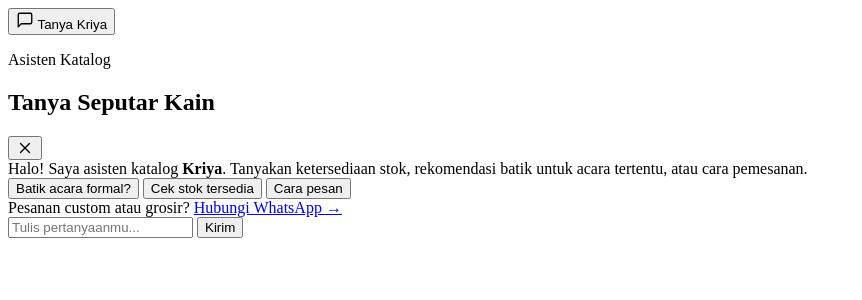
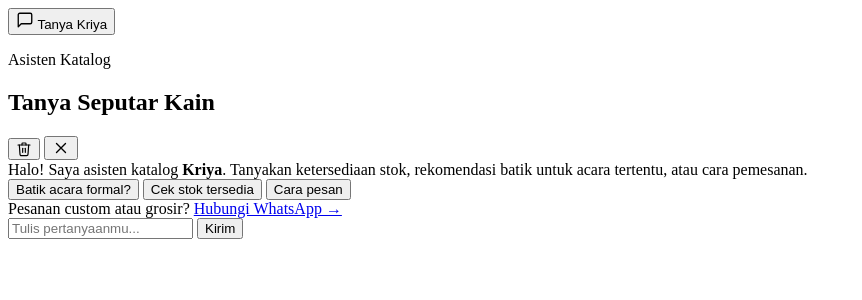
Before and after one commit to BimoFr/PAW-Project-Kriya, a Node server app: template views/partials/chat-widget.ejs in a window 1280 px wide. Shown: the top 300 px of the page, without its empty margins (0-862 px from the left). Run offline with Node 20, Linux system fonts and the light colour scheme; the template is opened without the code that fills it, so the values that code supplies are empty; some libraries are stand-ins or nearby versions.

Commit message:
week9(refactor): perbarui kontrol widget chat untuk menyertakan fungsi penghapusan riwayat chat

```diff
--- a/views/partials/chat-widget.ejs
+++ b/views/partials/chat-widget.ejs
@@ -16,12 +16,20 @@
       <p class="text-[11px] font-medium uppercase tracking-wider text-soga">Asisten Katalog</p>
       <h2 class="font-display font-semibold text-base text-ink">Tanya Seputar Kain</h2>
     </div>
+    <div class="flex items-center gap-1">
+      <button type="button" onclick="hapusRiwayatChat()" title="Hapus riwayat chat" aria-label="Hapus riwayat chat"
+              class="p-1.5 rounded-lg text-muted hover:text-ink hover:bg-paper transition-colors">
+        <svg width="16" height="16" viewBox="0 0 24 24" fill="none" stroke="currentColor" stroke-width="1.8" stroke-linecap="round" stroke-linejoin="round">
+          <polyline points="3 6 5 6 21 6"/><path d="M19 6l-1 14a2 2 0 0 1-2 2H8a2 2 0 0 1-2-2L5 6"/><path d="M10 11v6"/><path d="M14 11v6"/><path d="M9 6V4a1 1 0 0 1 1-1h4a1 1 0 0 1 1 1v2"/>
+        </svg>
+      </button>
       <button type="button" onclick="toggleChatWidget()" aria-label="Tutup asisten chat"
               class="p-1.5 rounded-lg text-muted hover:text-ink hover:bg-paper transition-colors">
         <svg width="18" height="18" viewBox="0 0 24 24" fill="none" stroke="currentColor" stroke-width="1.8" stroke-linecap="round">
           <path d="M6 6l12 12M18 6L6 18"/>
         </svg>
       </button>
+    </div>
   </div>
 
   <!-- Riwayat Pesan -->
```
Lines whose indentation alone changed are shown as unchanged.
